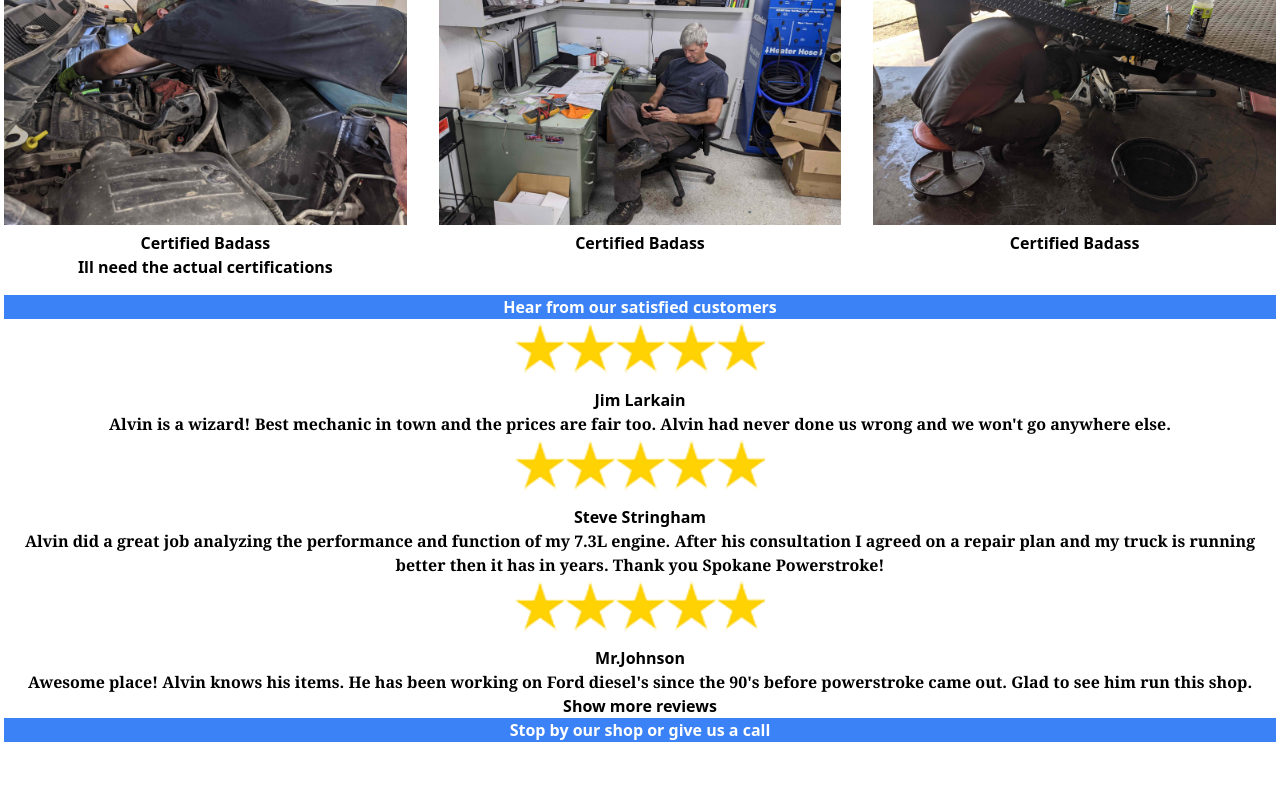
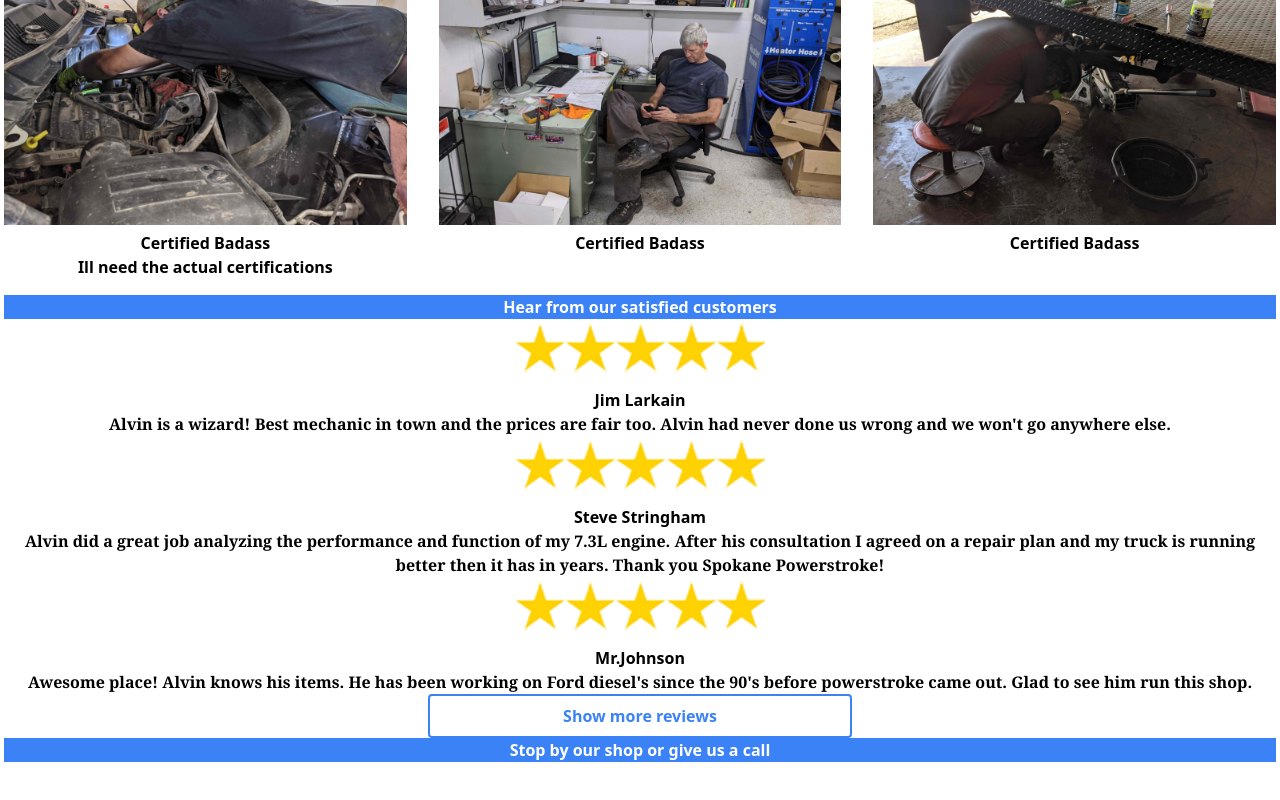
Before and after one commit to DylanBozarth/spokane-power-stroke, a Next.js app: page / in a window 1280 px wide. Shown: the part 1599-2399 px from the top of the page. Built offline with nearby package versions, Linux system fonts and the light colour scheme; grey boxes are pictures that could not be loaded.

Commit message:
i hate iframe

```diff
--- a/pages/components/contact.tsx
+++ b/pages/components/contact.tsx
@@ -1,8 +1,8 @@
 export const Contact = (props: any) => {
   return (
-    <div className="container">
+    <div className=" flex">
 
-      <div className="w-1/2 py-5">
+      <div className=" py-6 ">
       <iframe
         loading="lazy"
         className=""
--- a/pages/components/reviews.tsx
+++ b/pages/components/reviews.tsx
@@ -1,8 +1,8 @@
 import { useState, useEffect } from "react";
-import Image from 'next/image'
-import stars from '../../public/assets/stars.png'
+import Image from "next/image";
+import stars from "../../public/assets/stars.png";
 export const Reviews = (props: any) => {
-  const [open, setOpen] = useState(false)
+  const [open, setOpen] = useState(false);
   const [items, setItems] = useState([
     {
       Customer: "Blue Collar Trades LLC",
@@ -73,35 +73,44 @@ export const Reviews = (props: any) => {
   if (open === false) {
     return (
       <div>
-
-      {items.slice(1, 4).map(({Customer, desc}) => {
+        {items.slice(1, 4).map(({ Customer, desc }) => {
           return (
             <div key={Customer} className="container mx:auto text-center px-1 ">
-            <Image src={stars}  alt="powerstroke" />
+              <Image src={stars} alt="powerstroke" />
               <h4 className="font-sans text-large">{Customer}</h4>
-            <p className="font-serif">{desc}</p></div>
-        )
+              <p className="font-serif">{desc}</p>
+            </div>
+          );
         })}
-       <div onClick={() => setOpen(!open)} className="showReviews text-center"  id="contact">Show more reviews</div>
-    </div> )
- }  else {
+        <div
+          onClick={() => setOpen(!open)}
+          className="pointer border-2 border-blue-500 hover:bg-blue-100 text-blue-500 font-bold py-2 px-2 rounded w-1/3  text-center mx-auto "
+          id="contact"
+        >
+          Show more reviews
+        </div>
+      </div>
+    );
+  } else {
     return (
-   <div><div onClick={() => setOpen(!open)}  className="showReviews text-center">Collapse Reviews</div> {items.map(({Customer, desc}) => {
+      <div>
+        <div onClick={() => setOpen(!open)} className="pointer border-2 border-blue-500 hover:bg-blue-100 text-blue-500 font-bold py-2 px-4 rounded w-1/3  text-center mx-auto">
+          Collapse Reviews
+        </div>{" "}
+        {items.map(({ Customer, desc }) => {
           return (
             <div key={Customer} className="container mx:auto text-center px-1 ">
               <Image src={stars} alt="" />
               <h4 className="font-sans text-large">{Customer}</h4>
-            <p className="font-serif">{desc}</p></div>
-      )
+              <p className="font-serif">{desc}</p>
+            </div>
+          );
         })}
-
-
-    <div onClick={() => setOpen(!open)}  className="showReviews text-center">Collapse Reviews</div>
-
-  </div> ) }
-
-
-
-
+        <div onClick={() => setOpen(!open)} className="pointer border-2 border-blue-500 hover:bg-blue-100 text-blue-500 font-bold py-2 px-4 rounded w-1/3  text-center mx-auto">
+          Collapse Reviews
+        </div>
+      </div>
+    );
+  }
 };
 // same as last time
--- a/styles/globals.css
+++ b/styles/globals.css
@@ -13,12 +13,7 @@ body::-webkit-scrollbar {
 .hidden {
   display: none;
 }
-.showReviews {
-  display: block;
-}
-.showReviews:hover {
-  cursor: pointer;
-}
+
 .pointer:hover {
   cursor: pointer
 }
```
Lines whose indentation alone changed are shown as unchanged.
